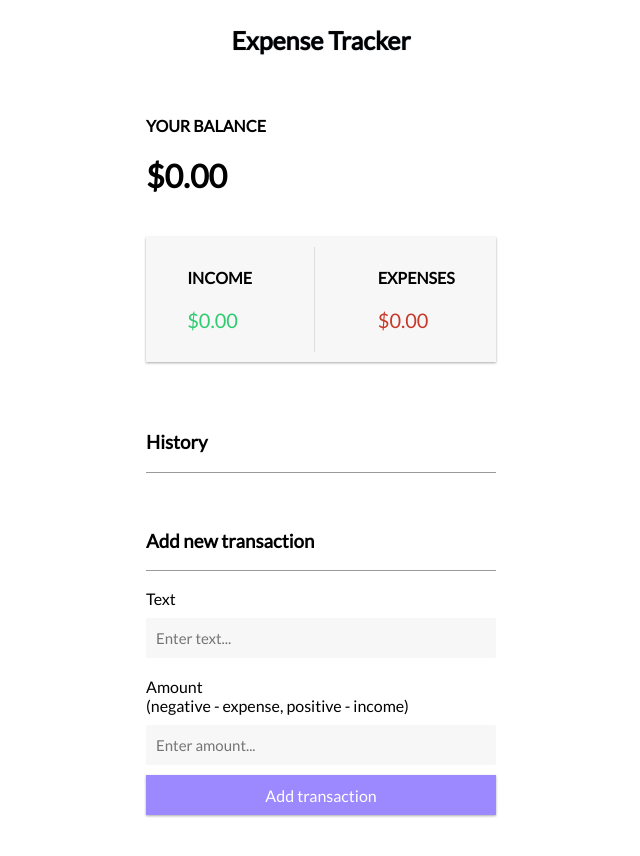
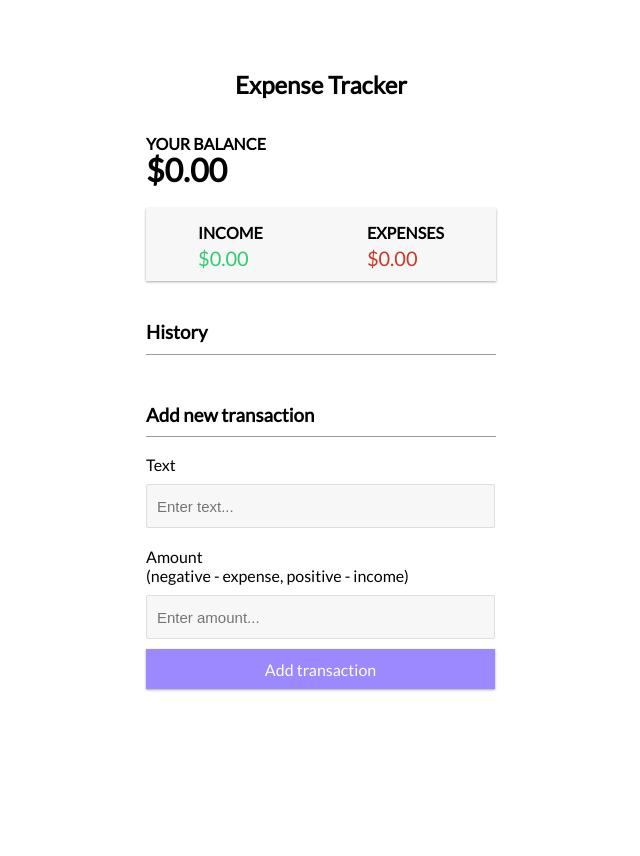
Before and after one commit to Amir-Shahzad7/Expense-Tracker-App, a React (Create React App) app: page / in a window 1280 px wide. Shown: the top 856 px of the page, without its empty margins (319-959 px from the left). After the commit the page ends 800 px from the top, so only its background shows below. Built offline with nearby package versions, Linux system fonts and the light colour scheme.

Commit message:
Update UI

```diff
--- a/src/App.css
+++ b/src/App.css
@@ -1,6 +1,5 @@
-* {
-  box-sizing: border-box;
-}
+@import url('https://fonts.googleapis.com/css?family=Lato&display=swap');
+
 .App{
   display: flex;
   flex-direction: column;
@@ -9,57 +8,47 @@
   margin-right: auto;
   min-height: 100vh;
   width: 350px;
+  font-family: 'Lato', sans-serif;
 }
 .Header{
   text-align: center;
-  text-shadow: 0px 0px 1px lightslategray;
-  font-size: 25px;
-  font-family: "Lato";
-  font-weight: 450;
 }
 .Balance{
-  margin-top: 15px;
-  font-family: "Lato";
+  line-height: 5px;
 }
 .IncomeExpenseContainer{
   background-color: #f7f7f7;
-  font-family: "Lato";
   display: flex;
-  flex-direction: row;
   justify-content: space-around;
-  box-shadow: 0px 1px 3px rgba(0, 0, 0, 0.12), 0 1px 2px rgba(0, 0, 0, 0.24);
-  padding: 10px;
-  margin: 20px 0;
+  box-shadow: 0 1px 3px rgba(0, 0, 0, 0.12), 0 1px 2px rgba(0, 0, 0, 0.24);
+  line-height: 5px;
+  margin-top: 15px;
+}
+.HorizontalLine{
+  border-width: 1px 0px 0px 0px;
 }
 .TransactionHistory{
-  font-family: "Lato";
-  padding-top: 10px;
-}
-.HorizontalLine{
-  height: 1px;
-  border-width: 1px 0px 0px 0px;
-  margin-top: 5px;
+  margin-top: 30px;
+  line-height: 5px;
 }
 .AddTransaction{
-  font-family: "Lato";
-  padding-top: 30px;
+  margin-top: 50px;
+  line-height: 5px;
 }
 .Form{
-  font-family: "Lato";
-  margin-top: 10px;
+  display: inline-block;
+  margin: 10px 0px;
 }
 .InputBoxes{
   background-color: #f7f7f7;
-  font-family: "Lato";
   font-size: 15px;
   font-weight: lighter;
   margin-top: 10px;
-  width: 100%;
+  width: 335px;
   height: 40px;
   padding-left: 10px;
-  border-color: none;
+  border: 1px solid #dedede;
   border-radius: 2px;
-  border-width: 0px;
 }
 .AddButton{
   cursor: pointer;
@@ -76,8 +65,9 @@
   height: 40px;
   margin-bottom: 50px;
 }
+
 @media (max-width: 320px) {
-  .App {
+  .container {
     width: 300px;
   }
 }
--- a/src/App.js
+++ b/src/App.js
@@ -10,11 +10,7 @@ import TransactionHistory from './Components/TransactionHistory';
 function App() {
   return (
     <div className="App" >
-      <meta name="viewport" content="width=device-width,initial-scale=1,maximum-scale=1,user-scalable=no"></meta>
-      <meta http-equiv="X-UA-Compatible" content="IE=edge,chrome=1"></meta>
-      <meta name="HandheldFriendly" content="true"></meta>
           <Header></Header>
-          <br />
           <div>
             <Balance></Balance>
           </div>
--- a/src/Components/AccountSummary.js
+++ b/src/Components/AccountSummary.js
@@ -2,19 +2,18 @@ import React from 'react'
 
 const AccountSummary = () => {
     return (
+        <div>
             <div className="IncomeExpenseContainer">
                 <div>
                     <h4><b>INCOME</b></h4>
                     <p style={{ fontSize: "20px", color: "#2ECC71" }}>$0.00</p>
-            </div>
-            <div style={{borderRight: "1px solid #dedede"}}>
-
                 </div>
                 <div>
                     <h4><b>EXPENSES</b></h4>
                     <p style={{ fontSize: "20px", color: "#C8392B" }}>$0.00</p>
                 </div>
             </div>
+        </div>
     )
 }
 
--- a/src/Components/Balance.js
+++ b/src/Components/Balance.js
@@ -2,8 +2,9 @@ import React from 'react'
 
 const Balance = () => {
     return (
-        <div className="Balance">
-            <p><b>YOUR BALANCE</b><br /><h1>$0.00</h1></p>
+        <div class="Balance">
+            <h4>YOUR BALANCE</h4>
+            <h1>$0.00</h1>
         </div>
     )
 }
--- a/src/Components/Form.js
+++ b/src/Components/Form.js
@@ -11,7 +11,7 @@ const Form = () => {
                 <br />
                 <label>Amount<br />(negative - expense, positive - income)</label>
                 <br />
-                <input type="text" className="InputBoxes" placeholder="Enter amount..."></input>
+                <input type="number" className="InputBoxes" placeholder="Enter amount..."></input>
                 <br />
                 <input type="submit" value="Add transaction" className="AddButton"></input>
             </form>
--- a/src/Components/Header.js
+++ b/src/Components/Header.js
@@ -2,10 +2,9 @@ import React from 'react';
 
 const Header = () => {
     return (
-        <p className="Header">
-            <link href='https://fonts.googleapis.com/css?family=Lato' rel='stylesheet'></link>
-            <b>Expense Tracker</b>
-        </p>
+        <div className="Header">
+            <h2>Expense Tracker</h2>
+        </div>
     )
 }
 
```
Lines whose indentation alone changed are shown as unchanged.
